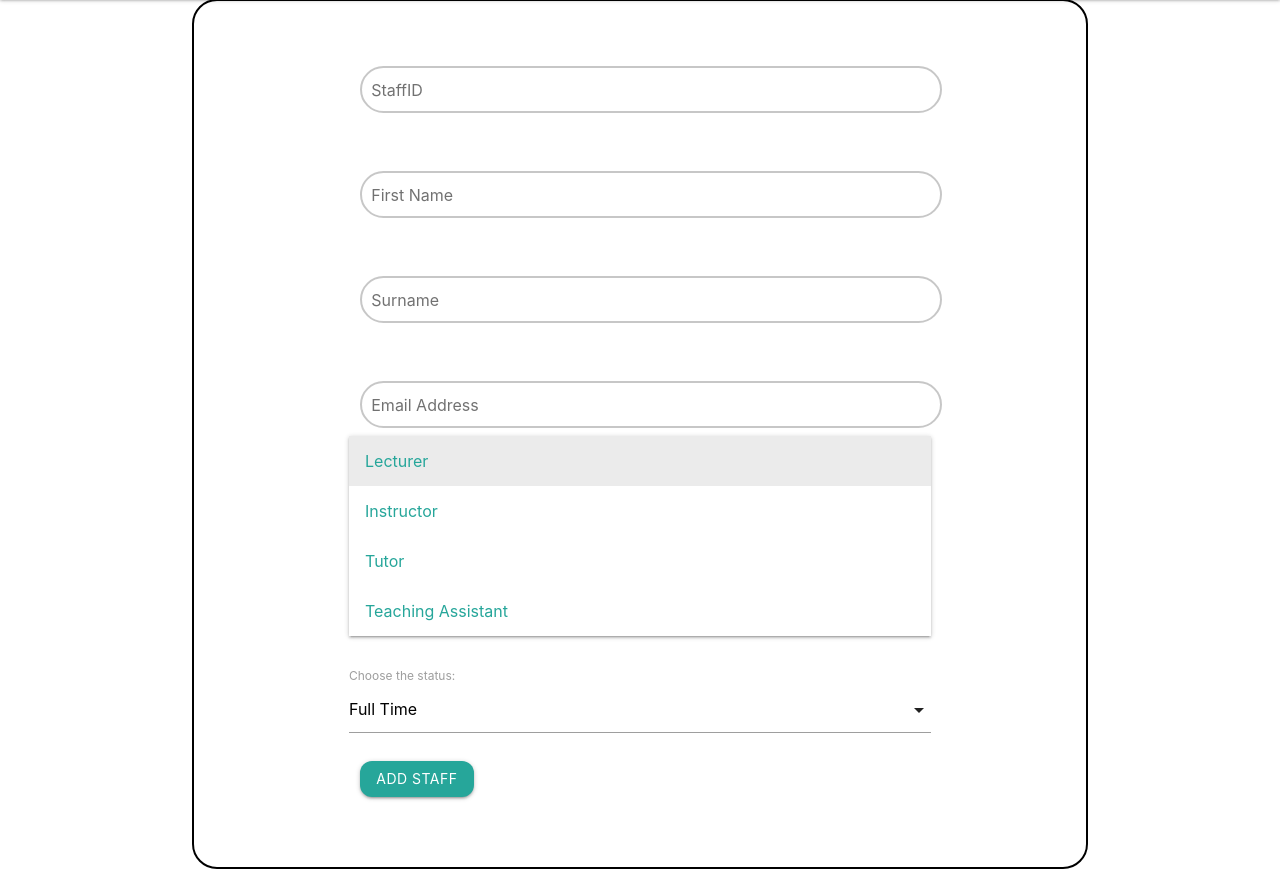
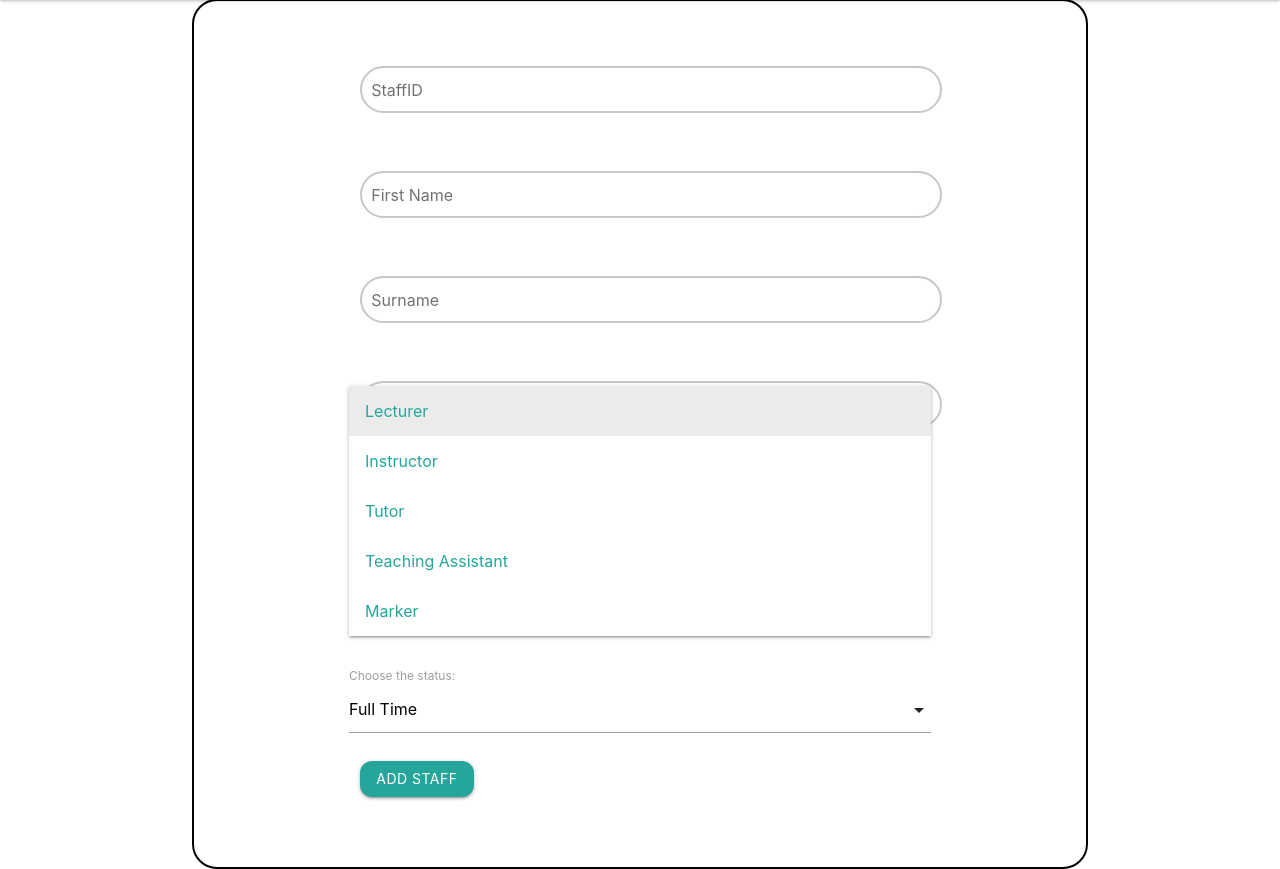
Before and after one commit to Staff-Allocations/Staff-Allocations, a Flask app: page /addStaffDetails in a window 1280 px wide, after a click on "Lecturer". Shown: the part 65-934 px from the top of the page. Run offline with Flask 3, Linux system fonts and the light colour scheme; data that the repository does not hold is empty.

Commit message:
Update addStaff.html

```diff
--- a/App/templates/addStaff.html
+++ b/App/templates/addStaff.html
@@ -56,6 +56,7 @@
             <option value="Instructor">Instructor</option>
             <option value="Tutor">Tutor</option>
             <option value="Teaching Assistant">Teaching Assistant</option>
+            <option value="Marker">Marker</option>
           </select>
       </div>
 
```
